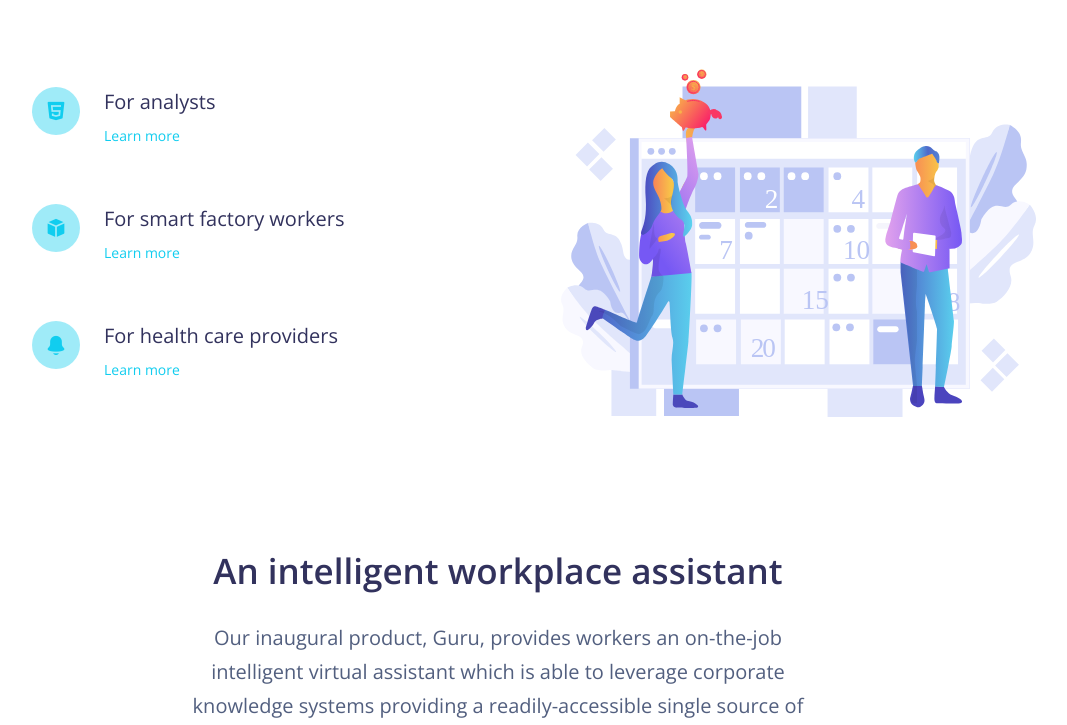
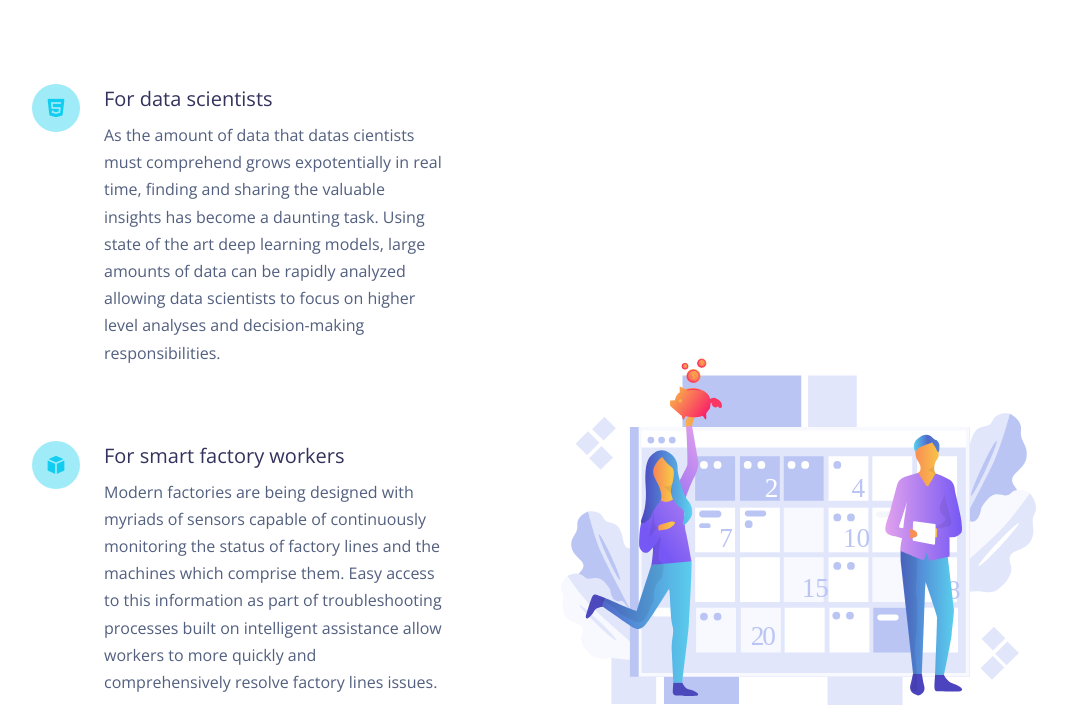
Before and after one commit to sermonisai/sermonisai.github.io, a Jekyll site: the page built from index.html, in a window 1280 px wide and 900 px high, scrolled down 729 px, cut to the strip 175-900 px from the top of the window. Shown: the whole strip, without its empty margins (142-1209 px from the left). Built offline with Jekyll 4.4.1, drawn with Linux system fonts in a browser that asks for light colours; nearby versions of some CDN libraries; some of the changed text lies outside the part shown.

Commit message:
initial knowledge sharing update

```diff
--- a/_includes/home-sample.html
+++ b/_includes/home-sample.html
@@ -4,7 +4,8 @@
     <div class="container">
       <div class="row">
         <div class="col-lg-5 col-md-7 mr-auto text-left d-flex justify-content-center flex-column">
-          <h3 class="display-3">Intelligent assistance in the modern workplace</h3>
+          <!--<h3 class="display-3">Intelligent assistance in the modern workplace</h3> -->
+          <h3 class="display-3">Improved knowledge sharing in the modern workplace</h3>
           <p class="lead mt-0">Sermonis.AI is a conversational AI company revolutionizing the deployment of enterprise-grade intelligent virtual assistants.</p>
           <br>
           <div class="buttons">
@@ -27,9 +28,9 @@
               <i class="ni ni-html5 text-info"></i>
             </div>
             <div class="description pl-4">
-              <h5 class="title">For analysts</h5>
-              <!-- <p>The time is now for it to be okay to be great. People in this world shun people for being great. For being a bright color. For standing out. But the time is now.</p> -->
-              <a href="#" class="text-info">Learn more</a>
+              <h5 class="title">For data scientists</h5>
+              <p>As the amount of data that datas cientists must comprehend grows expotentially in real time, finding and sharing the valuable insights has become a daunting task. Using state of the art deep learning models, large amounts of data can be rapidly analyzed allowing data scientists to focus on higher level analyses and decision-making responsibilities.</p>
+              <!-- <a href="#" class="text-info">Learn more</a> -->
             </div>
           </div>
           <div class="info info-horizontal info-hover-primary">
@@ -38,8 +39,8 @@
             </div>
             <div class="description pl-4">
               <h5 class="title">For smart factory workers</h5>
-              <!-- <p>There’s nothing I really wanted to do in life that I wasn’t able to get good at. That’s my skill. I’m not really specifically talented at anything except for the ability to learn.</p> -->
-              <a href="#" class="text-info">Learn more</a>
+              <p>Modern factories are being designed with myriads of sensors capable of continuously monitoring the status of factory lines and the machines which comprise them. Easy access to this information as part of troubleshooting processes built on intelligent assistance allow workers to more quickly and comprehensively resolve factory lines issues.</p>
+              <!-- <a href="#" class="text-info">Learn more</a> -->
             </div>
           </div>
           <div class="info info-horizontal info-hover-primary">
@@ -47,9 +48,9 @@
               <i class="ni ni-bell-55 text-info"></i>
             </div>
             <div class="description pl-4">
-              <h5 class="title">For health care providers</h5>
-              <!-- <p>That’s what I do. That’s what I’m here for. Don’t be afraid to be wrong because you can’t learn anything from a compliment. If everything I did failed - which it doesn't.</p> -->
-              <a href="#" class="text-info">Learn more</a>
+              <h5 class="title">For health care professionals</h5>
+              <p>As a global health crisis has changed the way we work, the ability for health care professionals to keep track of public health trends has become essential whether they work on-site or remotely.</p>
+              <!-- <a href="#" class="text-info">Learn more</a> -->
             </div>
           </div>
         </div>
```
